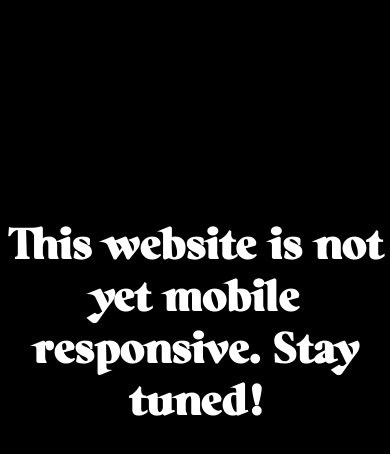
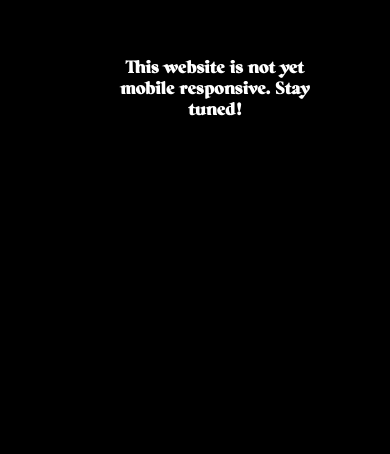
Before and after one commit to anantjawanda/anantjawanda.github.io, a React (Create React App) app: page / in a window 390 px wide. Shown: the part 286-740 px from the top of the page. Built offline with nearby package versions, Linux system fonts and the light colour scheme.

Commit message:
fixed mobile reponsive screen

```diff
--- a/src/App.css
+++ b/src/App.css
@@ -86,17 +86,19 @@ div {
 
   * {
     visibility: hidden;
-    height: auto;
     background-color: black;
   }
 
   #mobile-div h2 {
-    position: fixed;
-    top: 500px;
-    left: 0;
+    position: absolute;
     visibility: visible;
     color: white;
     text-align: center;
+    font-size: 1rem;
+    width: 50%;
+    height: auto;
+    top: 40%;
+    left: 30%;
     animation: txt-float 3s;
     animation-iteration-count: infinite;
     animation-timing-function: ease-in-out;
```
